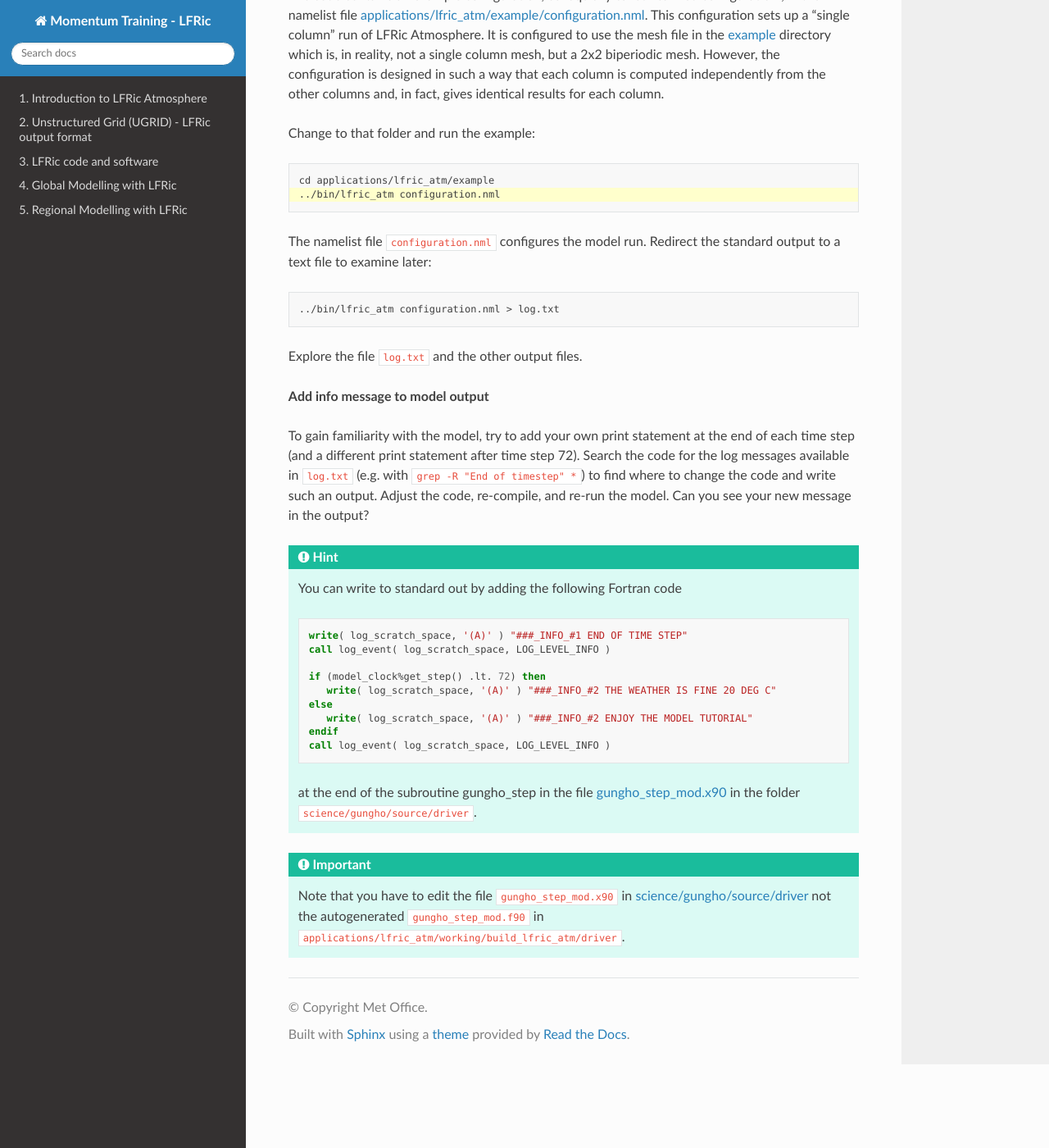
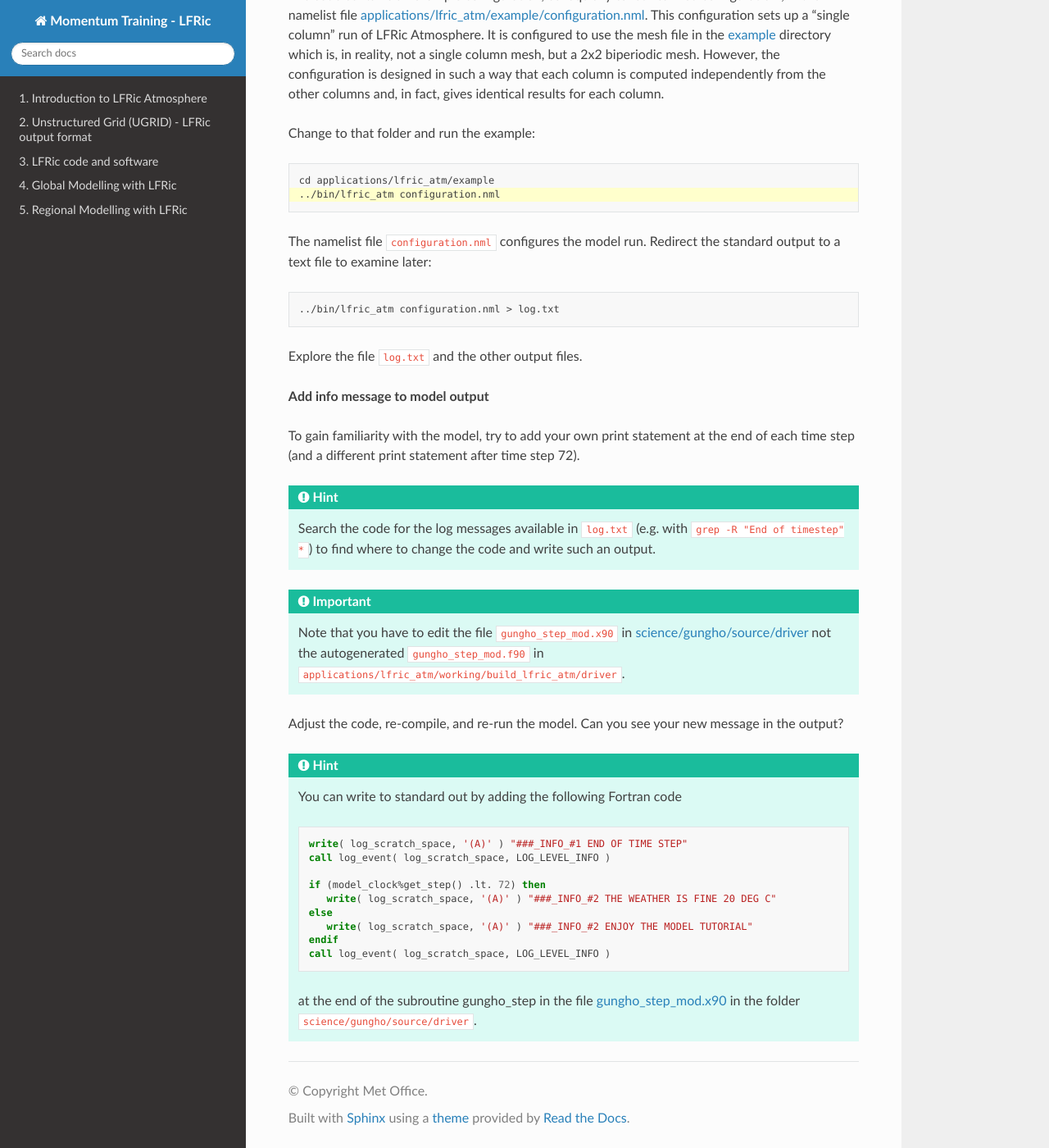
Before and after one commit to MetOffice/LFRic-Atmosphere-Training, a Sphinx documentation site: the page built from source/lfric_infrastructure/practical_command_line.rst, in a window 1280 px wide and 1400 px high, scrolled down 949 px. Shown: the whole window at 82% size. Built offline with Sphinx 7.4.7 and the Read the Docs theme 3.1.0, drawn with Linux system fonts in a browser that asks for light colours; some of the changed lines change nothing that is shown.

Commit message:
format comment about grep as hint, move location about important box about x90 and f90 files

```diff
--- a/source/lfric_infrastructure/practical_command_line.rst
+++ b/source/lfric_infrastructure/practical_command_line.rst
@@ -53,7 +53,14 @@ Explore the file ``log.txt`` and the other output files.
 
 **Add info message to model output**
 
-To gain familiarity with the model, try to add your own print statement at the end of each time step (and a different print statement after time step 72). Search the code for the log messages available in ``log.txt`` (e.g. with ``grep -R "End of timestep" *``) to find where to change the code and write such an output. Adjust the code, re-compile, and re-run the model. Can you see your new message in the output?
+To gain familiarity with the model, try to add your own print statement at the end of each time step (and a different print statement after time step 72).
+
+.. hint:: Search the code for the log messages available in ``log.txt`` (e.g. with ``grep -R "End of timestep" *``) to find where to change the code and write such an output.
+
+
+.. important:: Note that you have to edit the file ``gungho_step_mod.x90`` in `science/gungho/source/driver <https://code.metoffice.gov.uk/trac/lfric_apps/browser/main/trunk/science/gungho/source/driver/>`_  not the autogenerated ``gungho_step_mod.f90`` in ``applications/lfric_atm/working/build_lfric_atm/driver``.
+
+Adjust the code, re-compile, and re-run the model. Can you see your new message in the output?
 
 .. hint:: You can write to standard out by adding the following Fortran code
 
@@ -70,5 +77,3 @@ To gain familiarity with the model, try to add your own print statement at the e
       call log_event( log_scratch_space, LOG_LEVEL_INFO )
 
    at the end of the subroutine gungho_step in the file `gungho_step_mod.x90 <https://code.metoffice.gov.uk/trac/lfric_apps/browser/main/trunk/science/gungho/source/driver/gungho_step_mod.x90?rev=9055#L217>`_ in the folder ``science/gungho/source/driver``.
-
-.. important:: Note that you have to edit the file ``gungho_step_mod.x90`` in `science/gungho/source/driver <https://code.metoffice.gov.uk/trac/lfric_apps/browser/main/trunk/science/gungho/source/driver/>`_  not the autogenerated ``gungho_step_mod.f90`` in ``applications/lfric_atm/working/build_lfric_atm/driver``.
```
